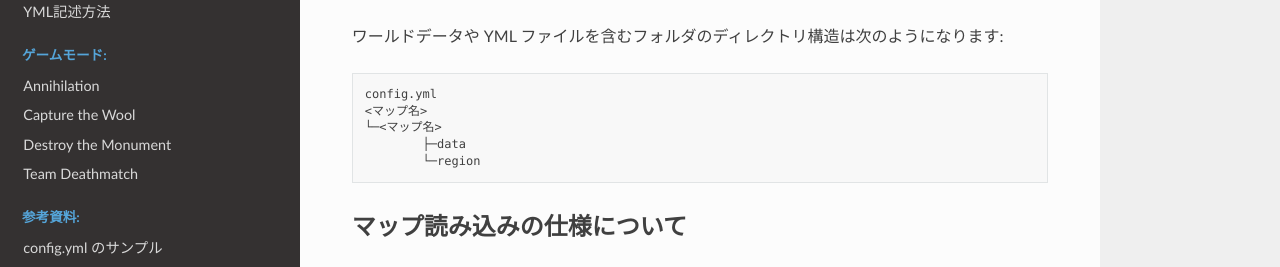
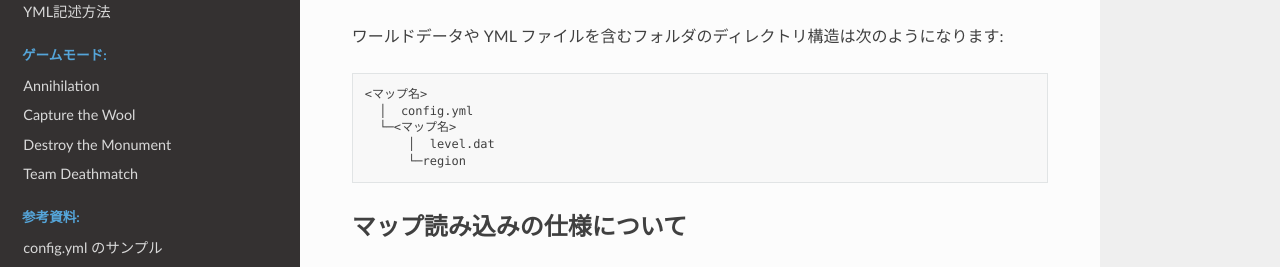
Before and after one commit to natyu192/kokuminteampvp-docs, a Sphinx documentation site: the page built from docs/tutorial/first.rst, in a window 1280 px wide and 1040 px high. Shown: the part 274-541 px from the top of the window. Built offline with Sphinx 7.4.7 and the Read the Docs theme 2.0.0, drawn with Linux system fonts in a browser that asks for light colours.

Commit message:
Update first.rst

```diff
--- a/docs/tutorial/first.rst
+++ b/docs/tutorial/first.rst
@@ -14,11 +14,11 @@
 -----------------------------------------
 ワールドデータや YML ファイルを含むフォルダのディレクトリ構造は次のようになります::
 
-	config.yml
 	<マップ名>
-	└─<マップ名>
-		├─data
-		└─region
+	  │  config.yml
+	  └─<マップ名>
+	      │  level.dat
+	      └─region
 
 .. _siyou:
 
```
